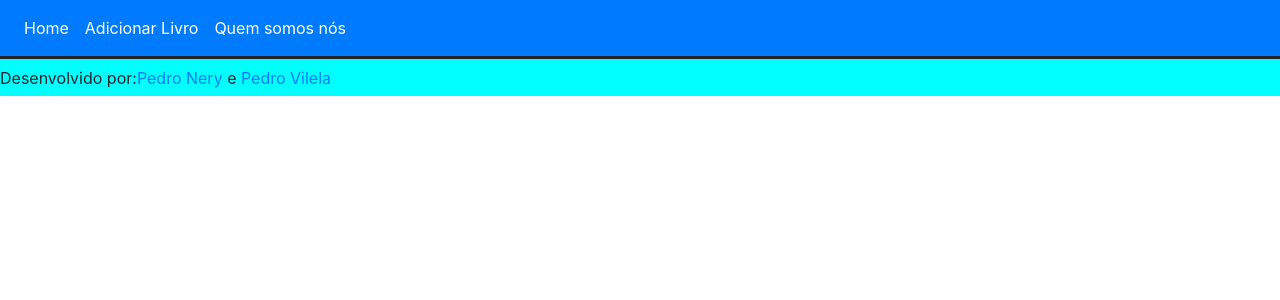
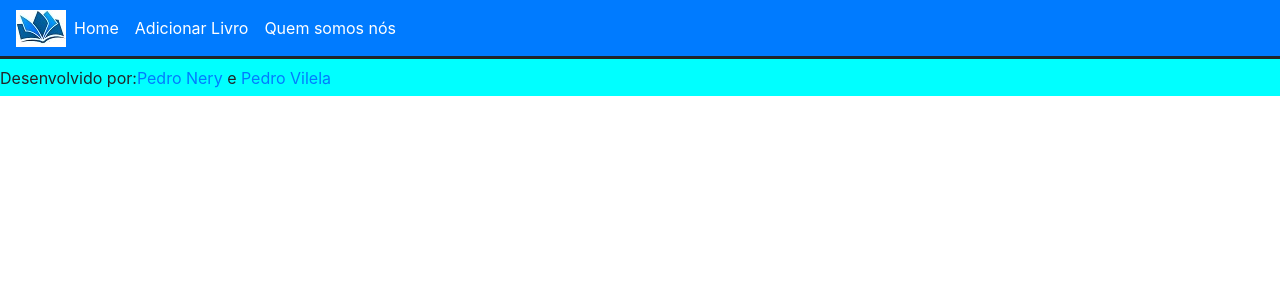
Before and after one commit to PedroNerySoares/WEB_FINAL, a PHP site: page /index.php in a window 1280 px wide. Shown: the top 300 px of the page. Run offline with PHP 8.4, Linux system fonts and the light colour scheme; data that the repository does not hold is empty.

Commit message:
Adicionando as fotos

```diff
--- a/Styles/Style.css
+++ b/Styles/Style.css
@@ -7,6 +7,7 @@ footer{
     border-top-style:solid;
     height: 5vh;
     background-color: aqua  ;
+
     bottom:0;
 
 }
@@ -16,11 +17,8 @@ section{
     width: 80%;
     background-color: pink  ;
     display: flex;
-    flex-direction: row;
-    flex-wrap: nowrap;
-    justify-content: space-around;
-    align-items: center;
-    align-self: center;
+    justify-content: center;
+
 }
 #conteiner{
     background-image: url(img/livro.png);
--- a/Templates/Header.php
+++ b/Templates/Header.php
@@ -24,7 +24,7 @@
   <header>
     <nav class="navbar navbar-expand-lg navbar-dark bg-primary">
       <!-- <a class="navbar-brand" href="<?= $BASE_URL ?>index.php"> -->
-      <!-- <img src="<?= $BASE_URL ?>img/Logotipo@.png" alt="Agenda"> -->
+      <img src="<?= $BASE_URL ?>img/Logo.jpeg" alt="Agenda">
       </a>
       <div>
         <div class="navbar-nav">
--- a/index.php
+++ b/index.php
@@ -6,7 +6,7 @@ include_once("./Templates/Header.php");
 ?>
 
 
-
+<!--
 <section>
     <?php foreach ($books as $book) : ?>
         <div class="card">
@@ -29,7 +29,7 @@ include_once("./Templates/Header.php");
     <?php endforeach; ?>
 
 
-</section>
+</section> -->
 
 <?php
 include_once("./Templates/Footer.php");
```
Also changed, not shown: img/LBDV.jpg (deleted), img/Logo.jpeg (added), img/LogoTIpo.png (deleted), img/Logotipo@.png (deleted), img/PedroNery.jpeg (added), img/PedroVilela.jpeg (added), img/WhatsApp Image 2023-04-21 at 21.53.48 (4).jpeg (added), img/WhatsApp Image 2023-04-21 at 21.53.48 (5).jpeg (added), img/WhatsApp Image 2023-04-21 at 21.53.48 (8).jpeg (added), img/fundo_cadastro.jpeg (added), img/hp_2.jpg (deleted).
